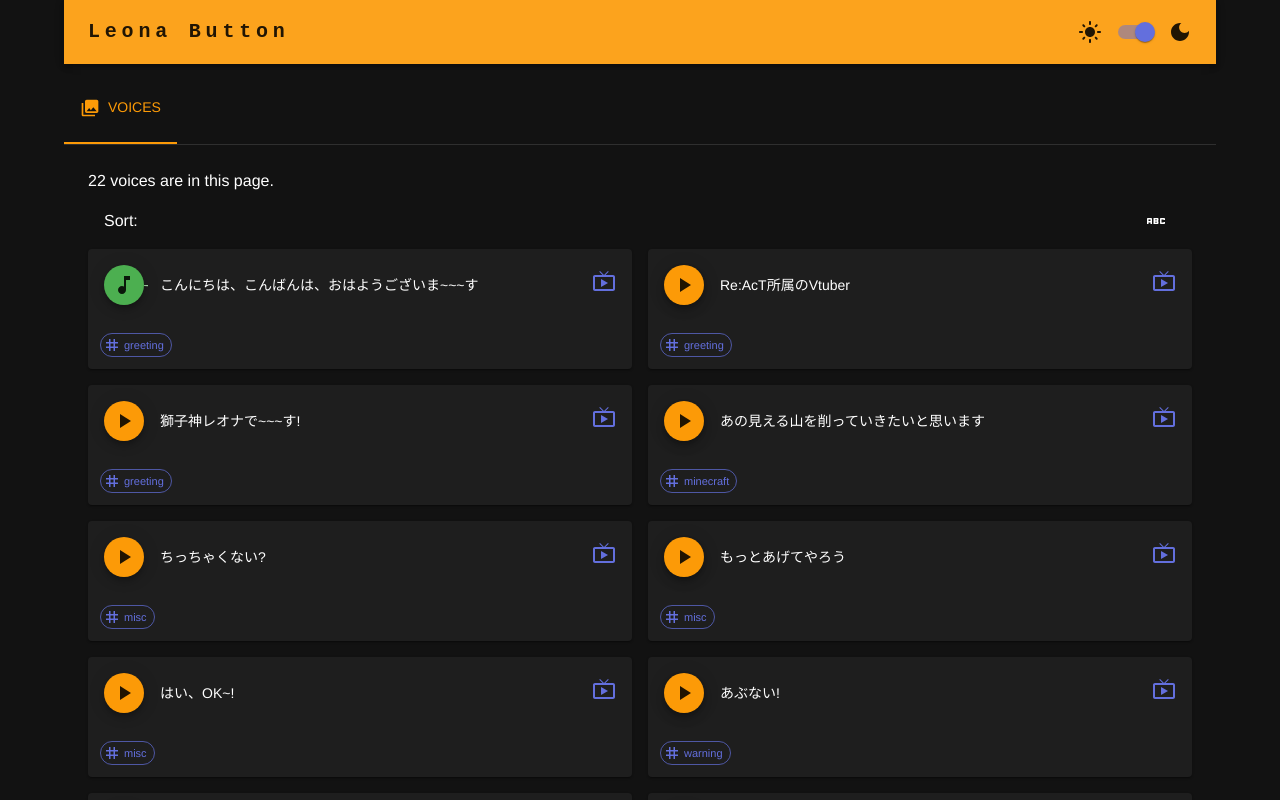
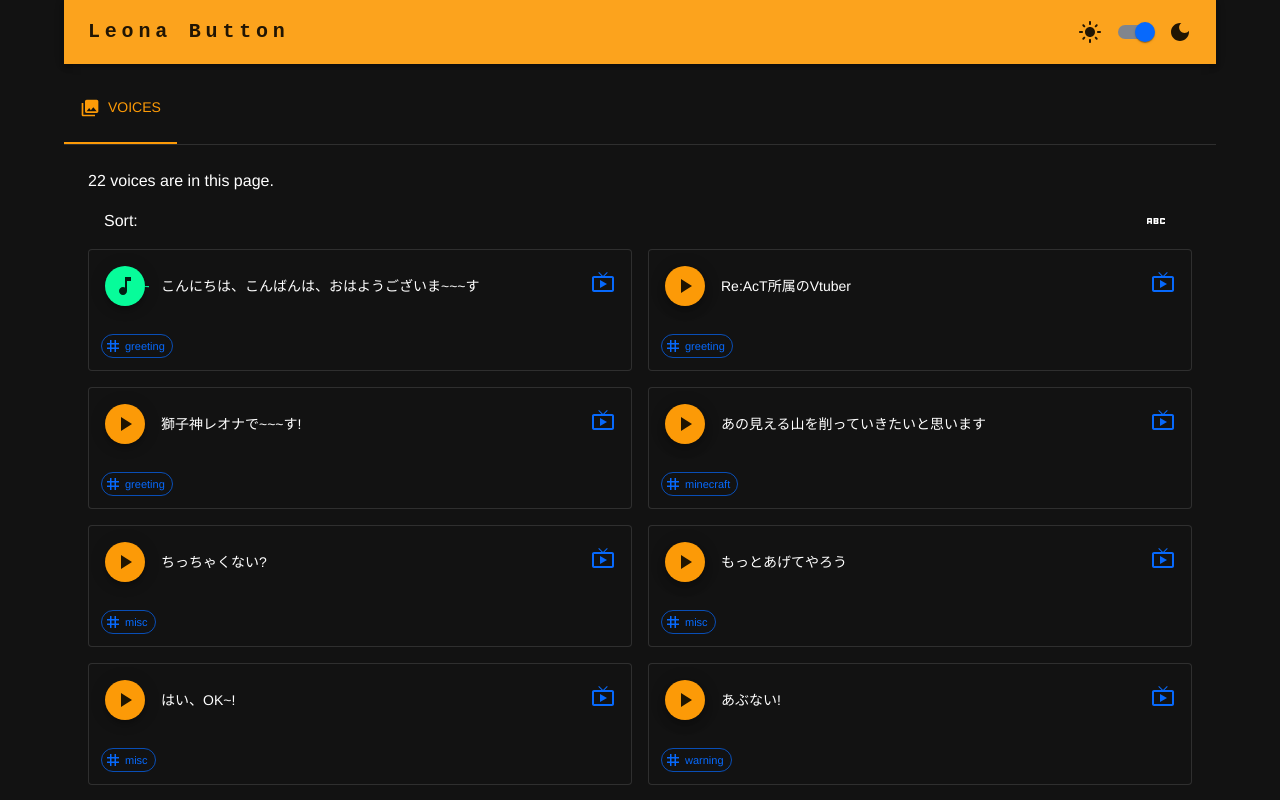
Before and after one commit to botamochi6277/leona-button, a React (Vite) app: page / in a window 1280 px wide. Both pictures are taken after a click on the button 124 px from the left and 285 px from the top of the page. Shown: the top 800 px of the page. Built offline with nearby package versions, Linux system fonts and the light colour scheme; a web font is replaced by a local one.

Commit message:
Update palette

```diff
--- a/src/VoiceCard.tsx
+++ b/src/VoiceCard.tsx
@@ -5,12 +5,10 @@ import {
   Box,
   Chip,
   IconButton,
-  Avatar,
   CardHeader,
   CardActions,
 } from "@mui/material";
 import CircularProgress from "@mui/material/CircularProgress";
-import { green } from "@mui/material/colors";
 import Fab from "@mui/material/Fab";
 
 // icons
@@ -87,9 +85,9 @@ const VoiceCard = (props: { voice: Voice }) => {
 
   const buttonSx = {
     ...(audioPlaying && {
-      bgcolor: green[500],
+      bgcolor: "success.main",
       "&:hover": {
-        bgcolor: green[700],
+        bgcolor: "secondary.main",
       },
     }),
   };
@@ -133,7 +131,7 @@ const VoiceCard = (props: { voice: Voice }) => {
         <CircularProgress
           size={48}
           sx={{
-            color: green[200],
+            color: "success.main",
             position: "absolute",
             top: "50%",
             left: "50%",
@@ -150,6 +148,7 @@ const VoiceCard = (props: { voice: Voice }) => {
     <Card
       sx={{ flexDirection: "column", height: "100%" }}
       key={`${voice.name}-card`}
+      variant="outlined"
     >
       <CardHeader
         title={voice.text}
--- a/src/theme.tsx
+++ b/src/theme.tsx
@@ -2,21 +2,20 @@ import { createTheme } from "@mui/material/styles";
 
 // A custom theme for this app
 // shishigami orange: #FC9A07
-// https://coolors.co/fc9a07-67697c-c6878f-8dab7f-253d5b
 
 const myPalette = {
   primary: {
     main: "#FC9A07",
   },
   secondary: {
-    main: "#636fdd",
+    main: "#0769fc",
   },
   error: {
-    main: "#c6878f",
+    main: "#fc1f07",
   },
-  warning: { main: "#FF8D5D" },
-  info: { main: "#253d5b" },
-  success: { main: "#8dab7f" },
+  warning: { main: "#e3fc07" },
+  info: { main: "#69fc07" },
+  success: { main: "#07fc9a" },
 };
 
 const myTheme = createTheme({
```
